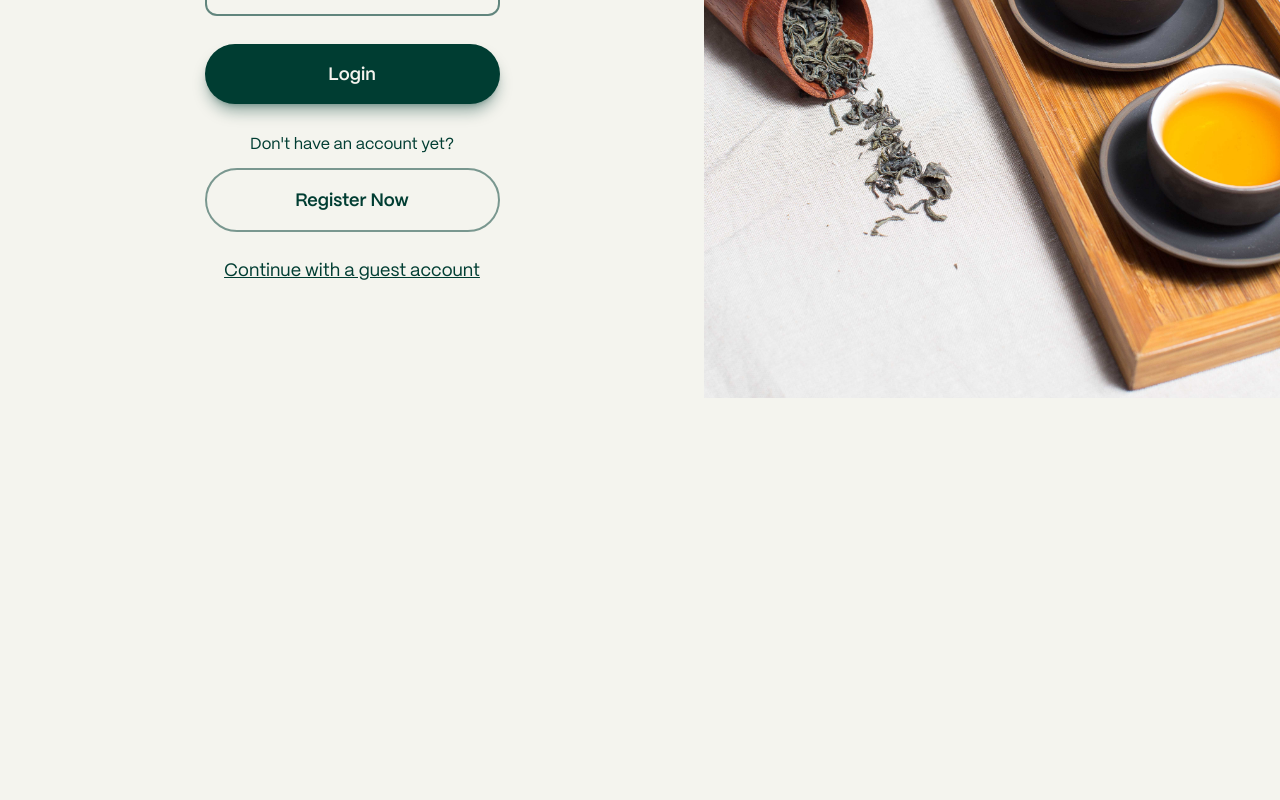
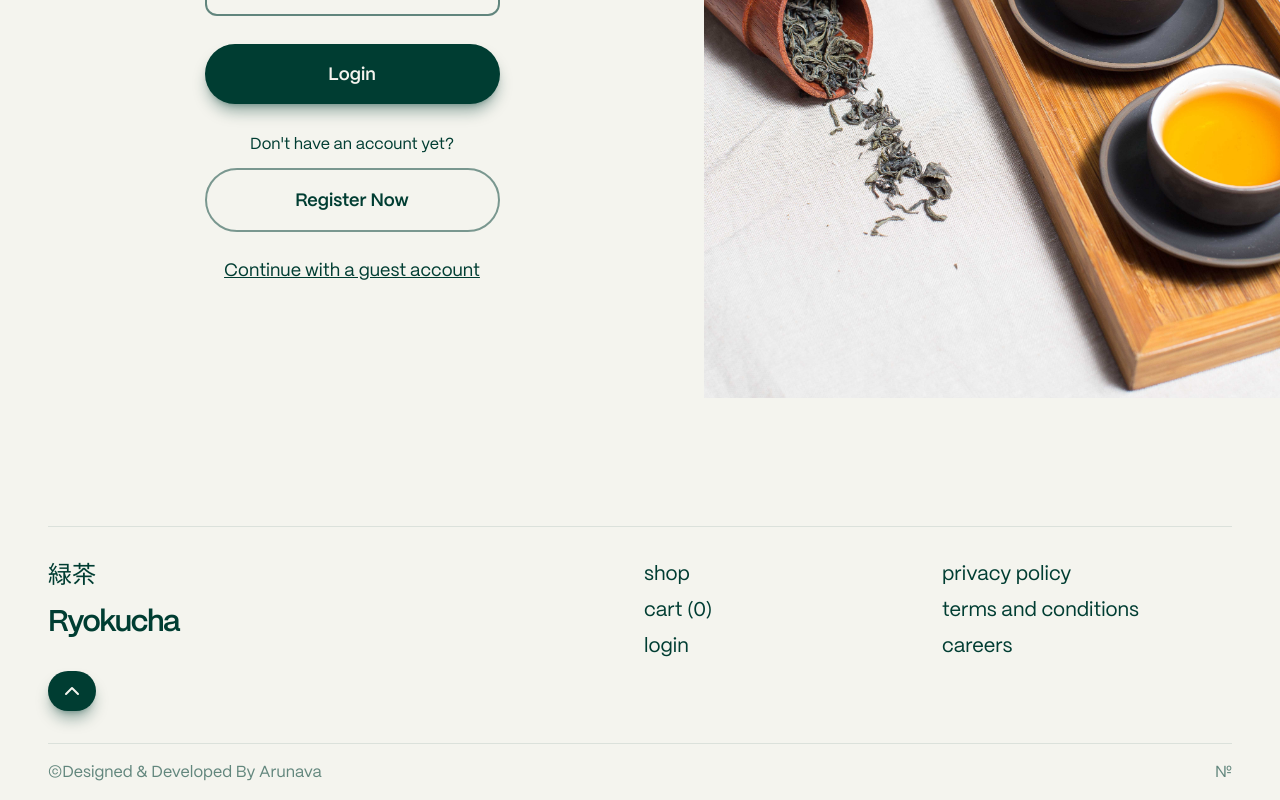
Before and after one commit to liquid-O2/ryokucha, a Next.js app: page /login in a window 1280 px wide. Shown: the part 402-1202 px from the top of the page. Before the commit the page ends 800 px from the top, so only its background shows below. Built offline with nearby package versions, Linux system fonts and the light colour scheme; no server answers.

Commit message:
feat: added footer

```diff
--- a/app/layout.tsx
+++ b/app/layout.tsx
@@ -3,17 +3,7 @@ import localfont from '@next/font/local'
 import Header from '../components/header'
 import '../styles/globals.css'
 import ContextProviders from '../components/contextProvider'
-
-const Eiko = localfont({
-  src: [
-    {
-      path: '../fonts/PPEiko-Medium.woff',
-      weight: '600',
-      style: 'normal',
-    },
-  ],
-  variable: '--font-Eiko',
-})
+import Footer from '../components/footer'
 
 const Mori = localfont({
   src: [
@@ -33,12 +23,13 @@ const Mori = localfont({
 
 export default function RootLayout({ children }: { children: React.ReactNode }) {
   return (
-    <html lang={'en'} className={`${Eiko.variable} ${Mori.variable}`}>
+    <html lang={'en'} className={Mori.variable}>
       <Head />
       <body className='bg-background font-sans'>
         <ContextProviders>
           <Header />
           <main className='pt-[4rem]'>{children}</main>
+          <Footer />
         </ContextProviders>
       </body>
     </html>
--- a/app/login/page.tsx
+++ b/app/login/page.tsx
@@ -9,12 +9,12 @@ import AuthForm from '../../components/authForm'
 export default function Login() {
   return (
     <>
-      <div className='container font-sans relative'>
+      <div className='container font-sans relative mb-24 md:mb-32'>
         <div className='flex h-[calc(100vh-4rem)] w-screen'>
           <div className='Form flex flex-col px-8 md:px-16 justify-center items-center w-full md:w-auto flex-1'>
             <AuthForm />
           </div>
-          <div className='SplashImage hidden lg:block flex-1 relative'>
+          <div className='SplashImage hidden lg:block flex-1 relative '>
             <Image
               className='w-full h-full object-cover'
               src={loginImage}
--- /dev/null
+++ b/components/footer.tsx
@@ -0,0 +1,49 @@
+'use client'
+import Link from 'next/link'
+import { Container } from './container'
+import { ChevronUp } from 'react-feather'
+import { useContext } from 'react'
+import { AuthContext } from './contextProvider'
+import { signOut } from 'firebase/auth'
+import { auth } from '../firebase/config'
+
+const Footer = () => {
+  const { isLoggedIn } = useContext(AuthContext)
+  return (
+    <Container>
+      <div className=' border-t border-primary/10  grid  grid-cols-2 md:grid-cols-4 gap-2 pt-8 '>
+        <div className='  col-span-2 h-full mb-6'>
+          <div className='flex md:flex-col justify-between'>
+            <div className='text mb-auto'>
+              <p className='text-xl md:text-2xl'>緑茶</p>
+              <p className='font-bold tracking-tighter text-2xl md:text-3xl mt-2 md:mt-3'>Ryokucha</p>
+            </div>
+            <button className='flex w-12 justify-center rounded-full items-center p-2 mt-8 shadow-lg shadow-primary/40 bg-primary text-background'>
+              <Link href={'#hero'}>
+                <ChevronUp />
+              </Link>
+            </button>
+          </div>
+        </div>
+        <div className='flex flex-col gap-2 text-lg md:text-xl leading-none mb-6'>
+          <Link href={'/shop'}>shop</Link> <button className=' w-fit'>{`cart (0)`}</button>
+          {isLoggedIn ? (
+            <button className=' w-fit' onClick={() => signOut(auth)}>
+              logout
+            </button>
+          ) : (
+            <Link href={'/login'}>login</Link>
+          )}
+        </div>
+        <div className='flex flex-col gap-2 text-lg md:text-xl leading-none'>
+          <p>privacy policy</p> <p>terms and conditions</p> <p>careers</p>
+        </div>
+        <div className='border-t border-primary/10 col-span-2 md:col-span-4 flex justify-between py-4'>
+          <p className='text-primary/60'>©Designed & Developed By Arunava</p> <p className='text-primary/60'>№</p>
+        </div>
+      </div>
+    </Container>
+  )
+}
+
+export default Footer
--- a/components/hero.tsx
+++ b/components/hero.tsx
@@ -5,7 +5,7 @@ export const Hero = () => {
   return (
     <>
       <Container>
-        <div className='hero-text flex flex-col justify-center items-center leading-tight'>
+        <div className='hero-text flex flex-col justify-center items-center leading-tight' id='hero'>
           <p className='font-serif text-3xl md:text-4xl mt-[9rem]'>緑茶</p>
           <p className='font-serif font-bold tracking-tighter text-5xl md:text-6xl mt-3'>Ryokucha</p>
           <h1 className='text-lg leading-snug font-sans text-center mt-6 px-2 md:px-0'>
```
